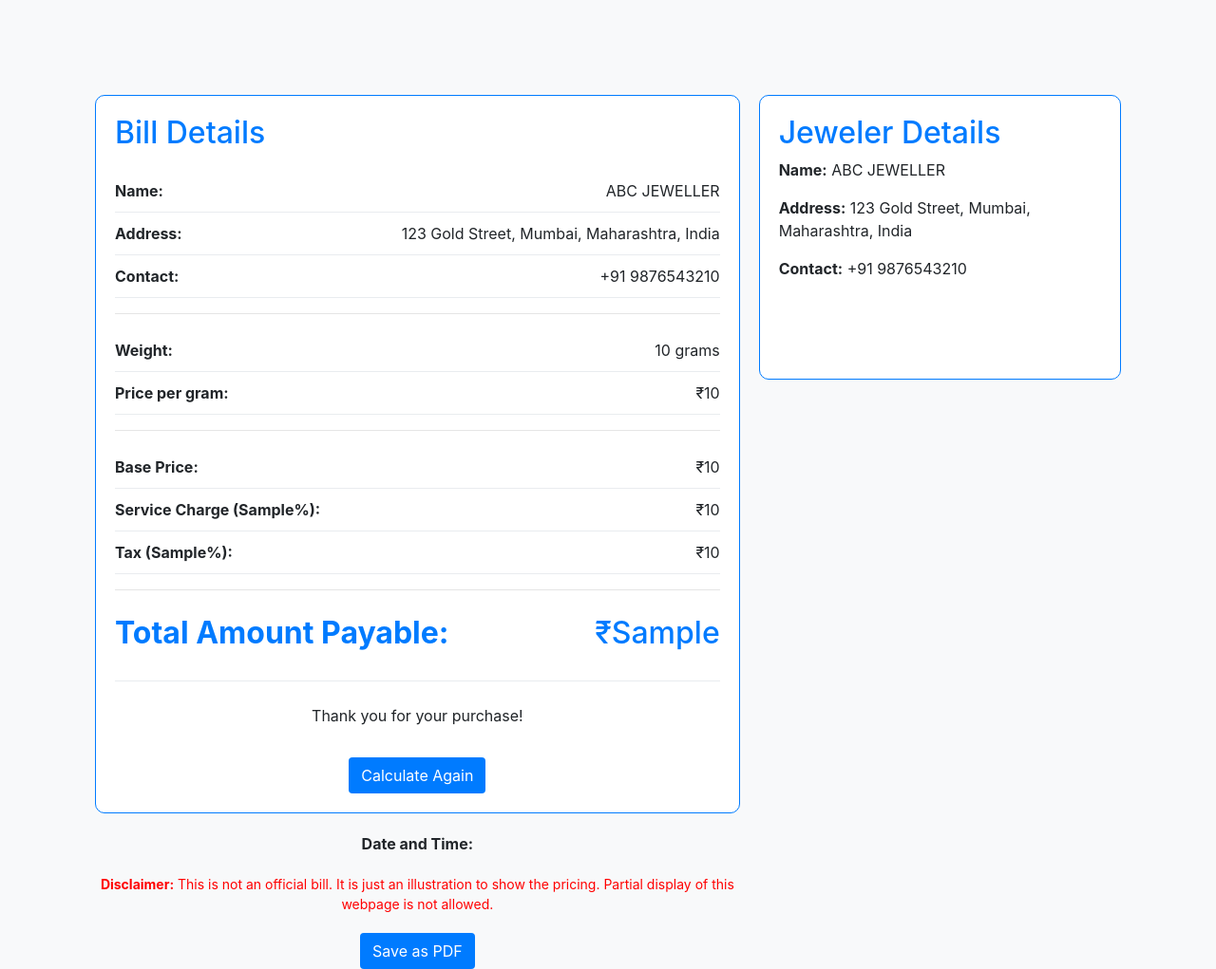
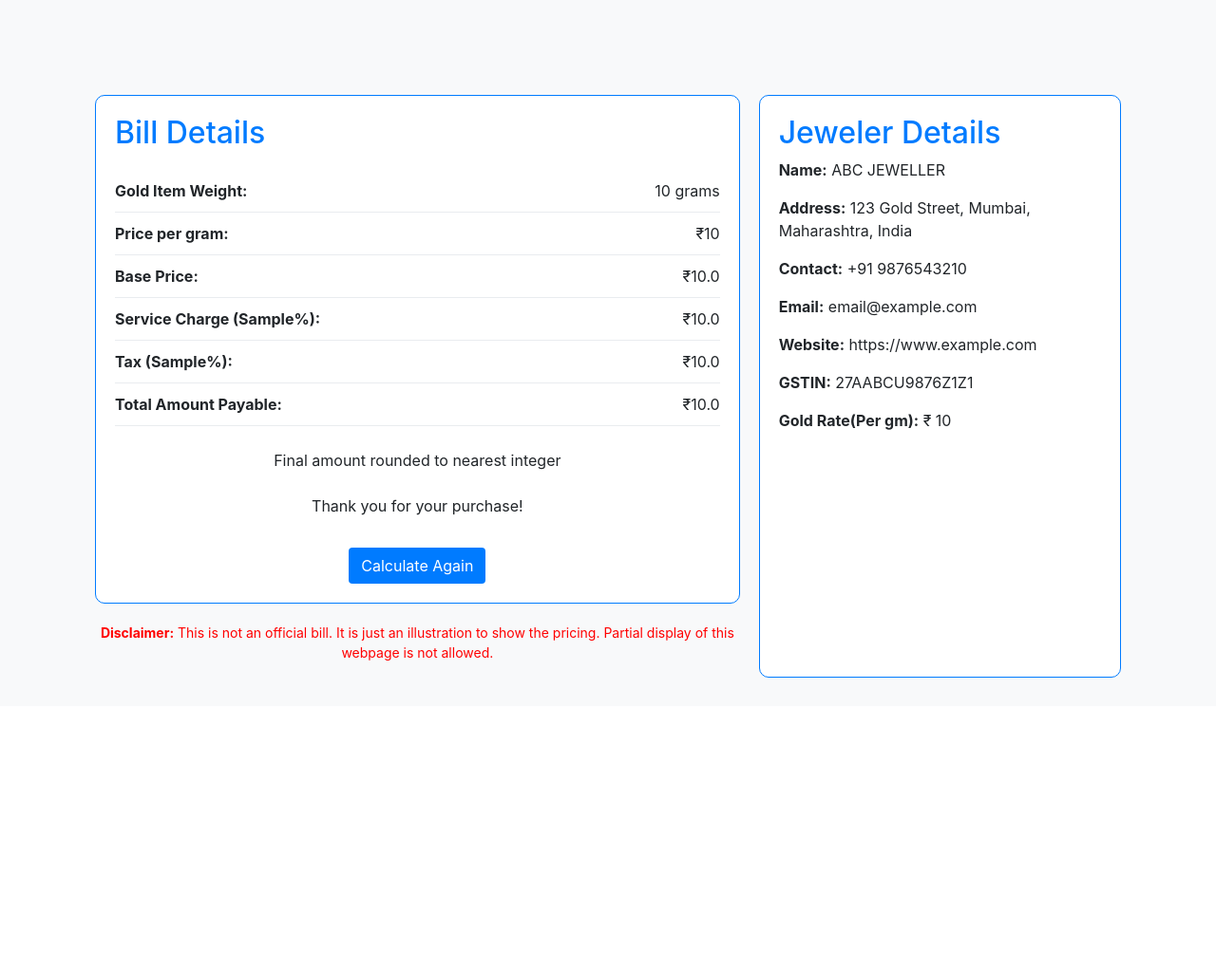
Before and after one commit to codeperfectplus/GoldSilverBilling, a Flask app: template src/templates/bill.html in a window 1280 px wide. Shown: the part 56-1077 px from the top of the page at 95% size. After the commit the page ends 770 px from the top, so only its background shows below. Run offline with Flask 3, Linux system fonts and the light colour scheme; the template is opened without the code that fills it: most values are stand-ins (such as "Sample title", 1, 10 or a date in 2020); some libraries are stand-ins or nearby versions.

Commit message:
chore: Update jeweler details in config and bill template

```diff
--- a/src/config/config.json
+++ b/src/config/config.json
@@ -2,6 +2,9 @@
     "JEWELLER_NAME": "ABC JEWELLER",
     "JEWELLER_ADDRESS": "123 Gold Street, Mumbai, Maharashtra, India",
     "JEWELLER_CONTACT": "+91 9876543210",
+    "JEWELLER_EMAIL" : "email@example.com",
+    "JEWELLER_WEBSITE": "https://www.example.com",
+    "JEWELLER_GSTIN": "27AABCU9876Z1Z1",
     "GOLD_PRICE_PER__GRAM": 5000
 
 }
--- a/src/script.py
+++ b/src/script.py
@@ -45,7 +45,7 @@ class GoldPriceItem:
         Returns:
             float: The tax amount.
         """
-        return item_price * self.tax / 100
+        return round(item_price * self.tax / 100, 2)
 
     def calculate_service_charge(self, item_price):
         """
@@ -57,7 +57,7 @@ class GoldPriceItem:
         Returns:
             float: The service charge amount.
         """
-        return item_price * self.service_charge / 100
+        return round(item_price * self.service_charge / 100, 2)
 
     def calculate_price(self):
         """
--- a/src/templates/bill.html
+++ b/src/templates/bill.html
@@ -6,101 +6,55 @@
 {% block content %}
 <div class="container">
     <!-- Main Content -->
-
     <div class="main-content">
         <div class="bill-card">
             <h2>Bill Details</h2>
             <div class="details">
-                <span><strong>Name:</strong></span>
-                <span>{{ config["JEWELLER_NAME"] }}</span>
-            </div>
-            <div class="details">
-                <span><strong>Address:</strong></span>
-                <span>{{ config["JEWELLER_ADDRESS"] }}</span>
-            </div>
-            <div class="details">
-                <span><strong>Contact:</strong></span>
-                <span>{{ config["JEWELLER_CONTACT"] }}</span>
-            </div>
-            <hr>
-            <div class="details">
-                <span><strong>Weight:</strong></span>
+                <span><strong>Gold Item Weight:</strong></span>
                 <span>{{ weight }} grams</span>
             </div>
             <div class="details">
                 <span><strong>Price per gram:</strong></span>
                 <span>₹{{ price_per_gram }}</span>
             </div>
-            <hr>
             <div class="details">
                 <span><strong>Base Price:</strong></span>
-                <span>₹{{ bill['Base Price'] | int }}</span>
+                <span>₹{{ bill['Base Price'] | float }}</span>
             </div>
             <div class="details">
                 <span><strong>Service Charge ({{ bill['Service Charge Percentage'] }}%):</strong></span>
-                <span>₹{{ bill['Service Charge'] | int }}</span>
+                <span>₹{{ bill['Service Charge'] | float }}</span>
             </div>
             <div class="details">
                 <span><strong>Tax ({{ bill['Tax Percentage'] }}%):</strong></span>
-                <span>₹{{ bill['Tax'] | int }}</span>
+                <span>₹{{ bill['Tax'] | float }}</span>
             </div>
-            <hr>
-            <div class="details">
-                <h2><strong>Total Amount Payable:</strong></h2>
-                <h2>₹{{ bill['Final Price'] }}</h2>
+            <div class="details total">
+                <span><strong>Total Amount Payable:</strong></span>
+                <span>₹{{ bill['Final Price'] | float}}</span>
             </div>
+            <p class="text-center mt-4"> Final amount rounded to nearest integer</p>
             <p class="text-center mt-4">Thank you for your purchase!</p>
             <div class="text-center">
                 <a href="/" class="btn btn-custom mt-3">Calculate Again</a>
             </div>
         </div>
-
-        <!-- Date and Time -->
-        <div class="date-time">
-            <p><strong>Date and Time:</strong> <span id="currentDateTime"></span></p>
-        </div>
-
         <!-- Disclaimer -->
         <div class="disclaimer">
             <p><strong>Disclaimer:</strong> This is not an official bill. It is just an illustration to show the pricing. Partial display of this webpage is not allowed.</p>
         </div>
-
-        <!-- Save as PDF Option -->
-        <div class="save-pdf">
-            <button onclick="saveAsPDF()" class="btn btn-custom">Save as PDF</button>
-        </div>
     </div>
-
-    <!-- Sidebar limit it's height -->
-    <div class="sidebar" style="max-height: 300px; overflow-y: auto;">
+    <!-- Sidebar -->
+    <div class="sidebar">
         <h2>Jeweler Details</h2>
         <p><strong>Name:</strong> {{ config["JEWELLER_NAME"] }}</p>
         <p><strong>Address:</strong> {{ config["JEWELLER_ADDRESS"] }}</p>
         <p><strong>Contact:</strong> {{ config["JEWELLER_CONTACT"] }}</p>
+        <p><strong>Email:</strong> {{ config["JEWELLER_EMAIL"] }}</p>
+        <p><strong>Website:</strong> {{ config["JEWELLER_WEBSITE"] }}</p>
+        <p><strong>GSTIN:</strong> {{ config["JEWELLER_GSTIN"] }}</p>
+        <p><strong>Gold Rate(Per gm):</strong> ₹ {{ price_per_gram }} </p>
+
     </div>
 </div>
 {% endblock %}
-<!-- Script to Show Date and Time and Save as PDF -->
-<script>
-    // Function to format the date and time
-    function formatDateTime(date) {
-        const options = {
-            year: 'numeric',
-            month: 'long',
-            day: 'numeric',
-            hour: '2-digit',
-            minute: '2-digit',
-            second: '2-digit',
-            hour12: true
-        };
-        return date.toLocaleDateString('en-US', options);
-    }
-
-    // Display the current date and time
-    document.getElementById('currentDateTime').innerText = formatDateTime(new Date());
-
-    // Function to save the page as PDF
-    function saveAsPDF() {
-        window.print();
-    }
-</script>
```
